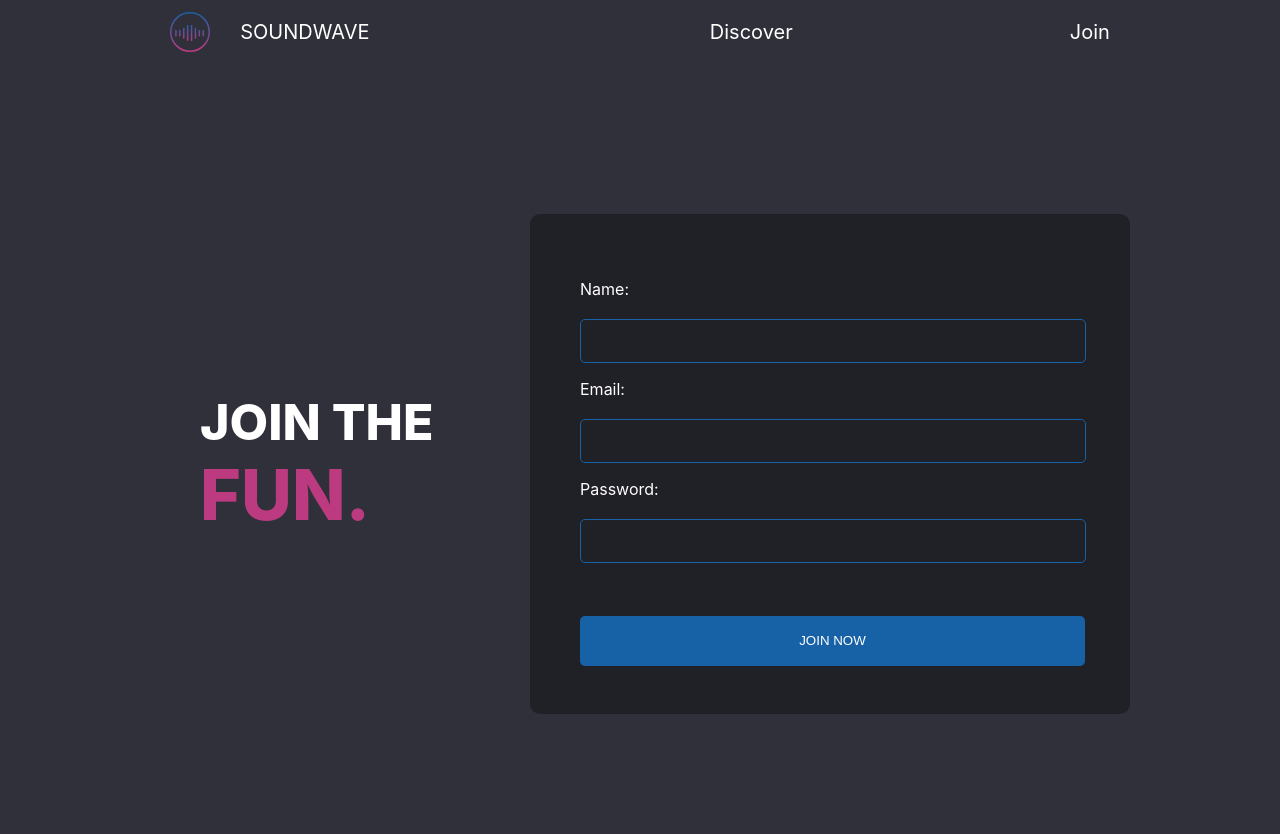
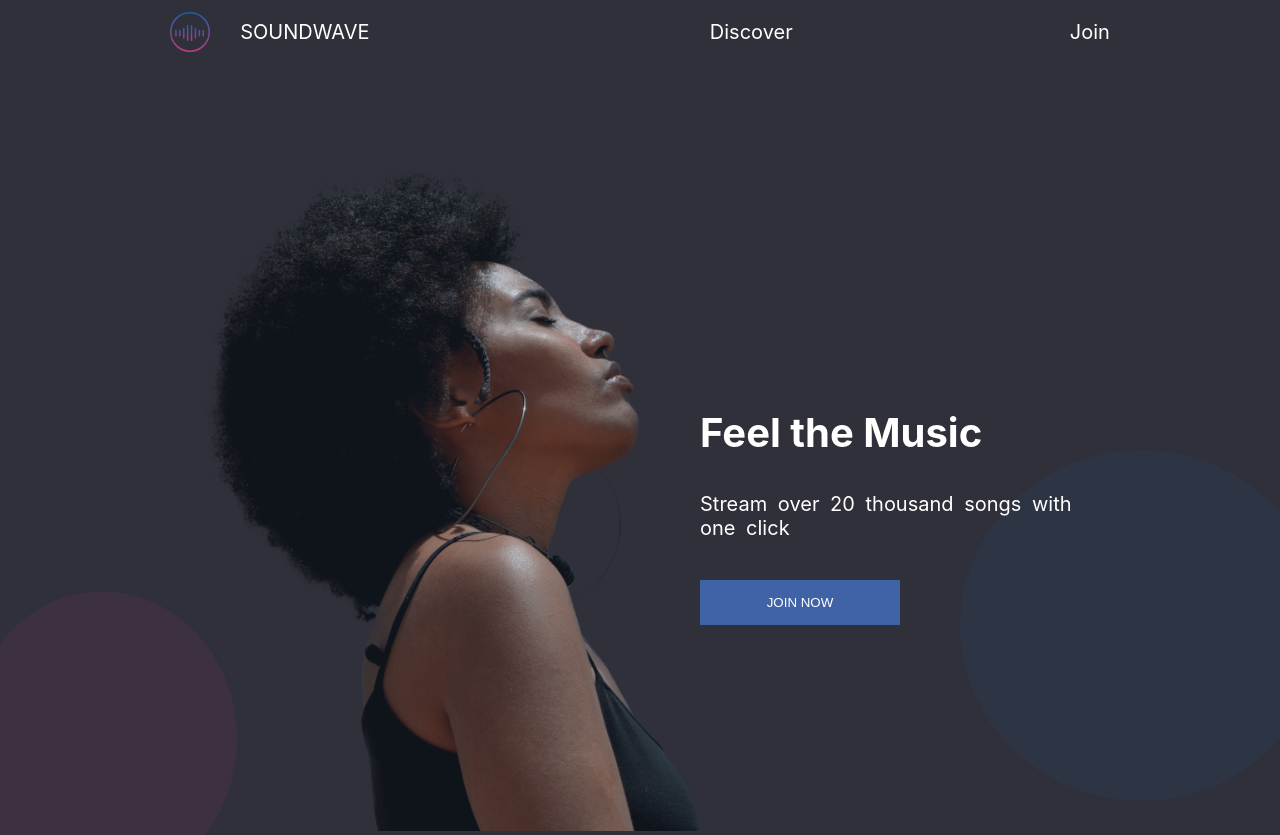
Before and after one commit to bossteeh/Practice, a React (Create React App) app: page / in a window 1280 px wide. Built offline with nearby package versions, Linux system fonts and the light colour scheme.

Commit message:
random commit

```diff
--- a/src/App.js
+++ b/src/App.js
@@ -1,17 +1,18 @@
 import React from 'react';
+import Header from './components/Header/Header';
+import FirstSection from './components/FirstSection/FirstSection';
 // import Discover from './components/Discover/Discover';
-// import FirstSection from './components/FirstSection/FirstSection';
-import Header from './components/Header/Header';
-import Join from './components/Join/Join'
+// import Join from './components/Join/Join'
+import { BrowserRouter } from 'react-router-dom';
 
 function App() {
   return (
-    <div>
+    <BrowserRouter>
       <Header />
-      {/* <FirstSection /> */}
+      <FirstSection />
       {/* <Discover /> */}
-      <Join />
-    </div>
+      {/* <Join /> */}
+    </BrowserRouter>
   );
 }
 
--- a/src/components/FirstSection/FirstSection.css
+++ b/src/components/FirstSection/FirstSection.css
@@ -25,9 +25,10 @@
     font-size: 20px;
     padding: 20px 0px;
 }
-button {
-    background-color: #1762A7;
+.btn{
+    background-color: #4062A7;
     border: 0px;
     padding: 15px 50px;
+    width: 200px;
     color: white;
 }
--- a/src/components/FirstSection/FirstSection.jsx
+++ b/src/components/FirstSection/FirstSection.jsx
@@ -11,7 +11,7 @@ const FirstSection = () => {
             <div className='text'>
                 <h2>Feel the Music</h2>
                 <p>Stream over 20 thousand songs with one click</p>
-                <button>JOIN NOW</button>
+                <button className='btn'>JOIN NOW</button>
 
             </div>
 
--- a/src/components/Header/Header.jsx
+++ b/src/components/Header/Header.jsx
@@ -1,7 +1,7 @@
 import React from 'react';
 import '../Header/Header.css';
 import logo from '.././image/logo.svg';
-import { Link } from 'react-router-dom';
+// import { Link } from 'react-router-dom';
 
 const Header = () => {
   return (
@@ -12,7 +12,8 @@ const Header = () => {
       </div>
       <div className='discover'>
         <p>Discover</p>
-        <p>Join</p>
+        <p> Join </p>
+
       </div>
     </nav>
   );
```
Also changed, not shown: src/components/pages.jsx (added, +16 -0 lines).
